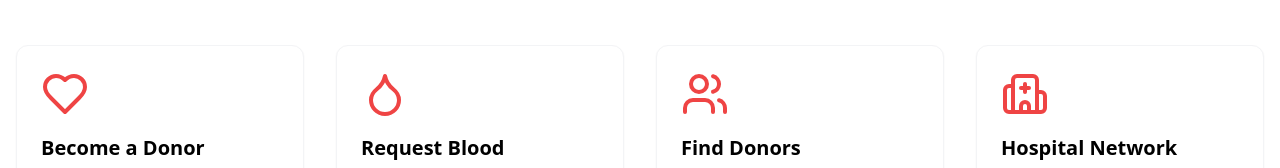
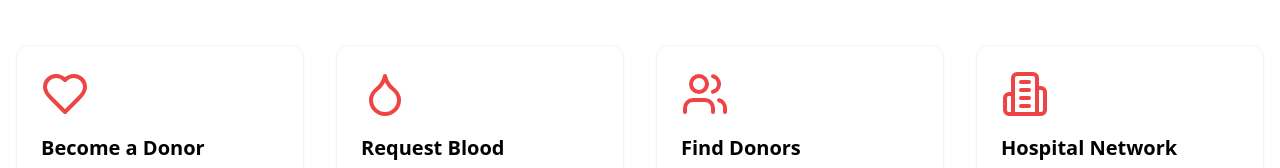
Before and after one commit to akhilkumar332/sb1-natevv, a React (Vite) app: page / in a window 1280 px wide. Shown: the part 700-868 px from the top of the page. Built offline with nearby package versions, Linux system fonts and the light colour scheme; no server answers.

Commit message:
Replace Hospital icon with Building2 icon for compatibility

```diff
--- a/src/pages/Home.tsx
+++ b/src/pages/Home.tsx
@@ -1,5 +1,5 @@
 import React from 'react';
-import { Heart, Droplet, Users, Hospital } from 'lucide-react';
+import { Heart, Droplet, Users, Building2 } from 'lucide-react';
 import { Link } from 'react-router-dom';
 
 function Home() {
@@ -60,7 +60,7 @@ function Home() {
               description="Search our database of registered blood donors"
             />
             <FeatureCard
-              icon={<Hospital className="w-12 h-12 text-red-500" />}
+              icon={<Building2 className="w-12 h-12 text-red-500" />}
               title="Hospital Network"
               description="Connect with our network of partner hospitals"
             />
--- a/vite.config.ts
+++ b/vite.config.ts
@@ -1,7 +1,13 @@
 import { defineConfig } from 'vite';
 import react from '@vitejs/plugin-react';
+import { resolve } from 'path';
 
 // https://vitejs.dev/config/
 export default defineConfig({
   plugins: [react()],
+  resolve: {
+    alias: {
+      '@': resolve(__dirname, 'src'),
+    },
+  },
 });
```
Also changed, not shown: package.json (+5 -5 lines), 1 other file (tests, documents, lock files or other folders).
